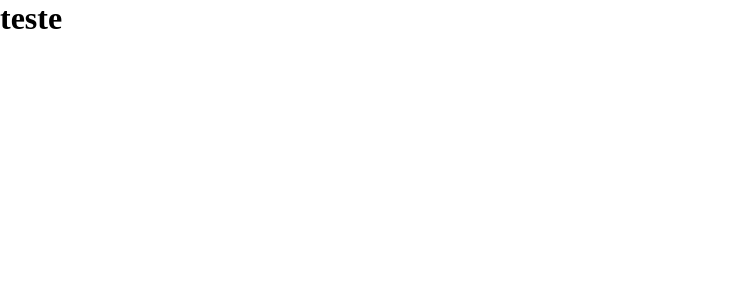
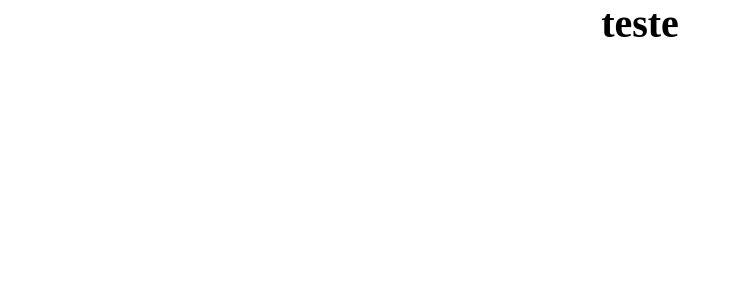
Before and after one commit to Aledev21/sxts, a React app: page / in a window 1280 px wide. Shown: the top 300 px of the page, without its empty margins (0-741 px from the left). Built offline with nearby package versions, Linux system fonts and the light colour scheme.

Commit message:
add sass

```diff
--- a/package.json
+++ b/package.json
@@ -2,8 +2,10 @@
   "dependencies": {
     "@babel/preset-react": "^7.16.7",
     "html-webpack-plugin": "^5.5.0",
+    "loader": "^2.1.1",
     "react": "^18.1.0",
-    "react-dom": "^18.1.0"
+    "react-dom": "^18.1.0",
+    "sass": "^1.52.1"
   },
   "devDependencies": {
     "@babel/cli": "^7.17.10",
@@ -11,6 +13,8 @@
     "@babel/preset-env": "^7.17.10",
     "babel-loader": "^8.2.5",
     "css-loader": "^6.7.1",
+    "node-sass": "^7.0.1",
+    "sass-loader": "^13.0.0",
     "style-loader": "^3.3.1",
     "webpack": "^5.72.0",
     "webpack-cli": "^4.9.2",
--- a/src/App.jsx
+++ b/src/App.jsx
@@ -1,4 +1,4 @@
-import './styles/global.css'
+import '../src/styles/global.scss'
 
 function App() {
     return <h1>teste </h1>
--- a/src/styles/global.css
+++ /dev/null
@@ -1,11 +0,0 @@
-*{
-    margin: 0;
-    padding: 0;
-    box-sizing: border-box;
-
-}
-body {
-    font: Arial, Helvetica, sans-serif;
-
-
-}
--- /dev/null
+++ b/src/styles/global.scss
@@ -0,0 +1,17 @@
+*{
+    margin: 0;
+    padding: 0;
+    box-sizing: border-box;
+
+}
+body {
+    font: Arial, Helvetica, sans-serif;
+
+    h1{
+        font-size: 2.5rem;
+        font-weight: bold;
+        color: #000;
+        text-align: center;
+        margin-bottom: 1rem;
+    }
+}
--- a/webpack.config.js
+++ b/webpack.config.js
@@ -32,9 +32,9 @@ module.exports = {
       use: 'babel-loader',
     },
     {
-      test: /\.css$/,
+      test: /\.scss$/,
       exclude: /node_modules/,
-      use: ['style-loader','css-loader']
+      use: ['style-loader','css-loader', 'sass-loader'],
     }],
 
 
```
Also changed, not shown: 1 other file (tests, documents, lock files or other folders).
